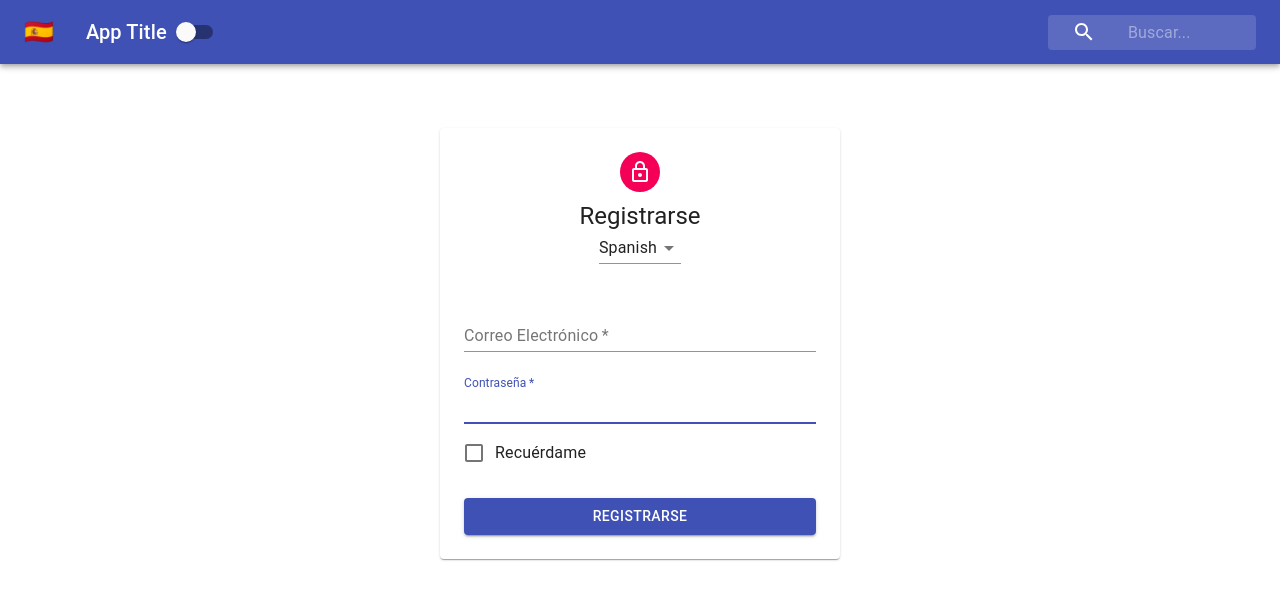
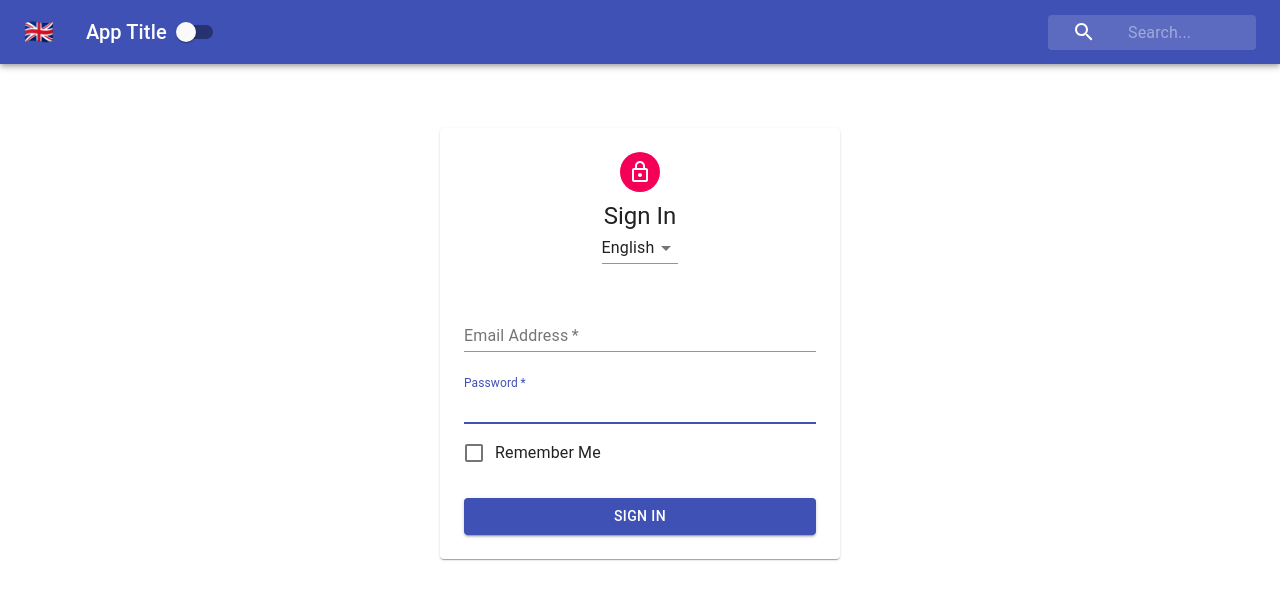
Before and after one commit to tjebbemarchand/login-with-context, a React (Create React App) app: page / in a window 1280 px wide. Shown: the top 600 px of the page. Built offline with nearby package versions, Linux system fonts and the light colour scheme.

Commit message:
Changed default language to English

```diff
--- a/src/contexts/LanguageContext.js
+++ b/src/contexts/LanguageContext.js
@@ -3,7 +3,7 @@ import React, { createContext, useState } from "react";
 const LanguageContext = createContext();
 
 function LanguageProvider(props) {
-    const [language, setLanguage] = useState("spanish");
+    const [language, setLanguage] = useState("english");
     const changeLanguage = e => setLanguage(e.target.value);
 
     return (
```
